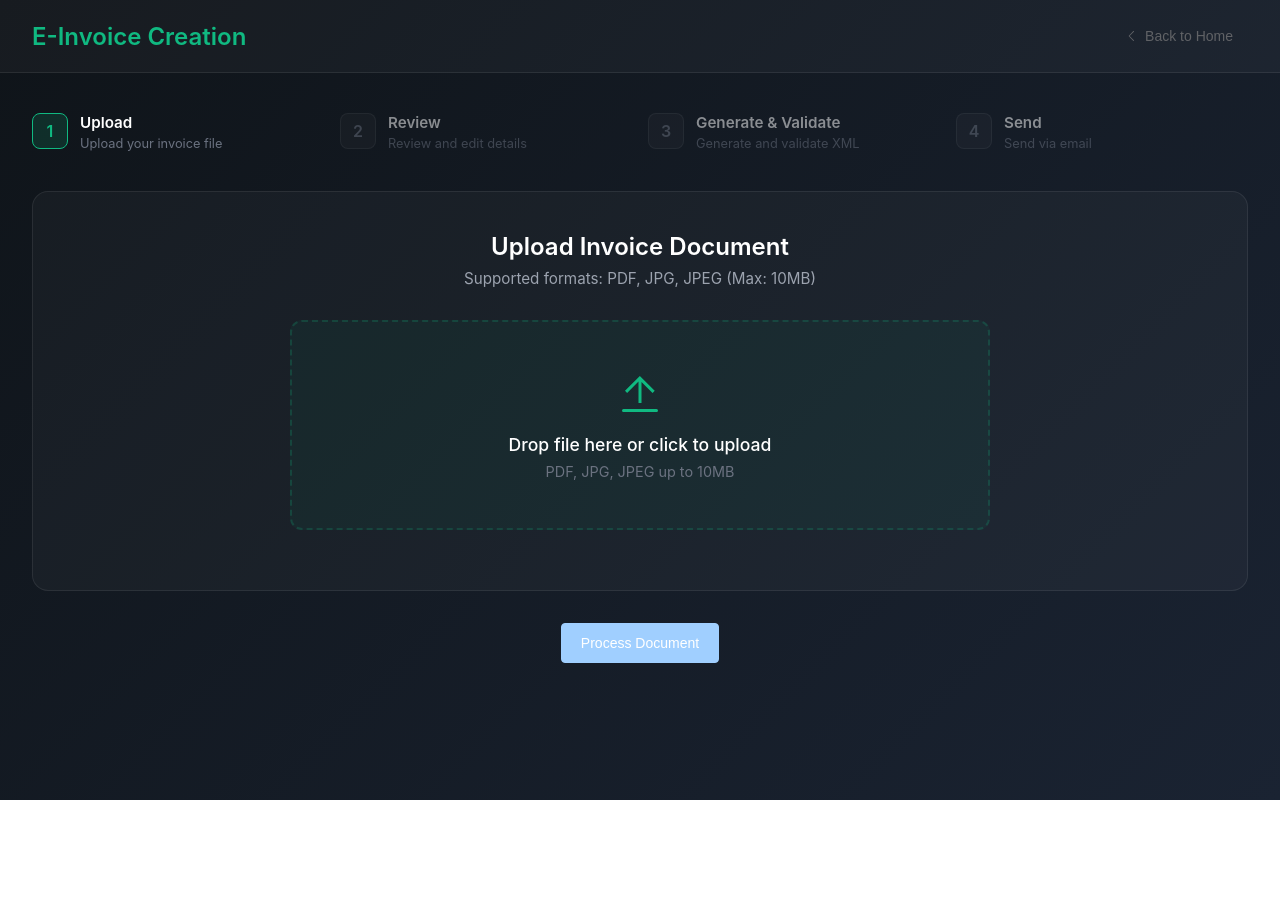
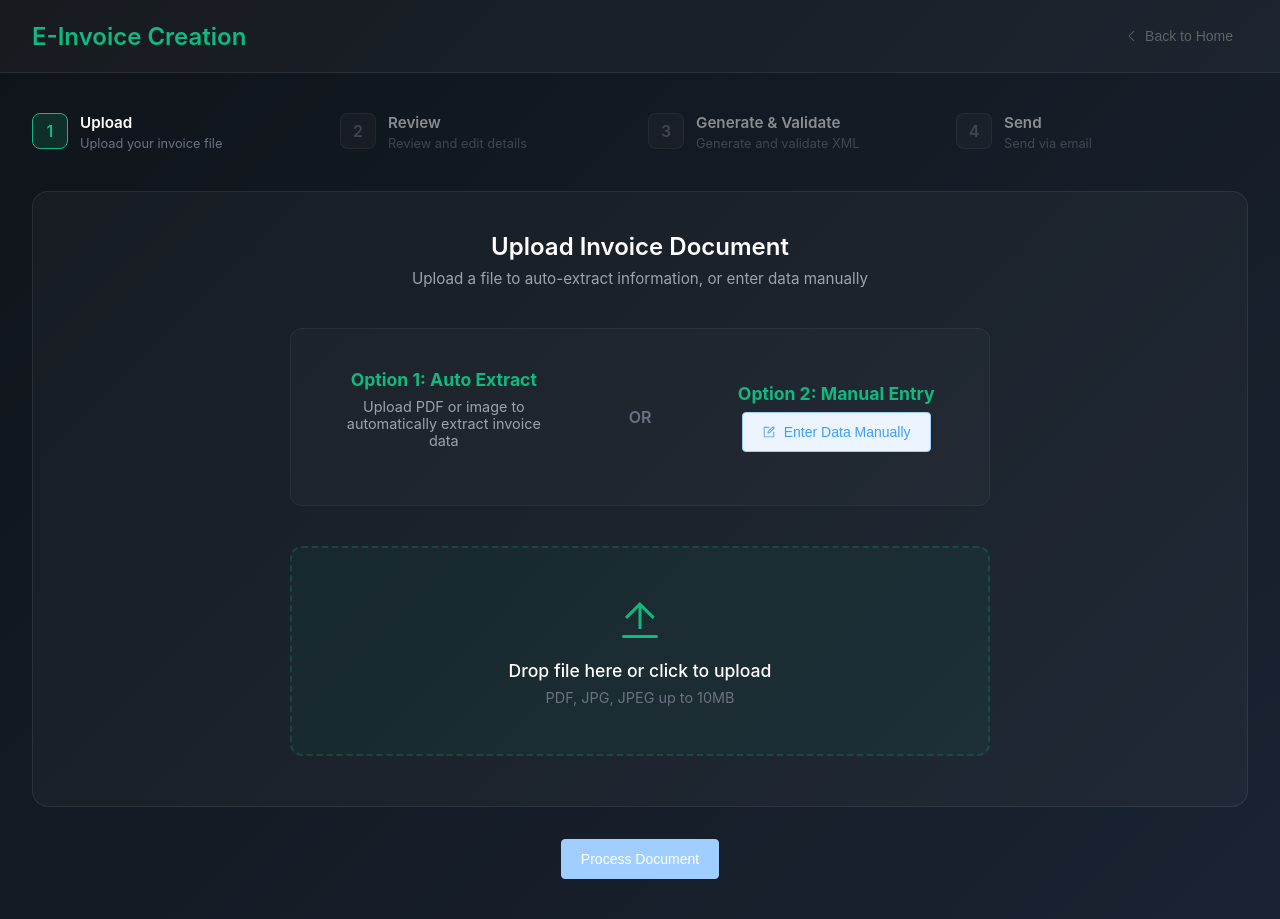
Before and after one commit to unsw-cse-comp99-3900/capstone-project-25t3-9900-f14a-cake, a Vue app in the folder vuecode/frontend/: page /create in a window 1280 px wide. Before the commit the page ends 800 px from the top, so only its background shows below. Built offline with nearby package versions, Linux system fonts and the light colour scheme.

Commit message:
add sending function frontend

```diff
--- a/vuecode/frontend/src/components/FileUploader.vue
+++ b/vuecode/frontend/src/components/FileUploader.vue
@@ -1,18 +1,38 @@
 <script setup>
-import { Upload, DocumentChecked } from '@element-plus/icons-vue'
+import { Upload, DocumentChecked, Edit } from '@element-plus/icons-vue'
 
 defineProps({
   uploadFile: Object,
   fileList: Array
 })
 
-const emit = defineEmits(['before-upload', 'change', 'remove'])
+const emit = defineEmits(['before-upload', 'change', 'remove', 'skip-to-manual'])
 </script>
 
 <template>
   <div class="upload-area">
     <h2 class="section-title">Upload Invoice Document</h2>
-    <p class="section-subtitle">Supported formats: PDF, JPG, JPEG (Max: 10MB)</p>
+    <p class="section-subtitle">Upload a file to auto-extract information, or enter data manually</p>
+
+    <div class="mode-selector">
+      <div class="mode-option">
+        <h3>Option 1: Auto Extract</h3>
+        <p>Upload PDF or image to automatically extract invoice data</p>
+      </div>
+      <div class="mode-divider">OR</div>
+      <div class="mode-option">
+        <h3>Option 2: Manual Entry</h3>
+        <el-button
+          type="primary"
+          plain
+          :icon="Edit"
+          size="large"
+          @click="emit('skip-to-manual')"
+        >
+          Enter Data Manually
+        </el-button>
+      </div>
+    </div>
 
     <el-upload
       class="uploader"
@@ -59,7 +79,43 @@ const emit = defineEmits(['before-upload', 'change', 'remove'])
   font-size: 0.95rem;
   color: #9ca3af;
   text-align: center;
-  margin-bottom: 2rem;
+  margin-bottom: 2.5rem;
+}
+
+.mode-selector {
+  display: grid;
+  grid-template-columns: 1fr auto 1fr;
+  gap: 2rem;
+  align-items: center;
+  margin-bottom: 2.5rem;
+  padding: 1rem;
+  background: rgba(255, 255, 255, 0.02);
+  border-radius: 12px;
+  border: 1px solid rgba(255, 255, 255, 0.05);
+}
+
+.mode-option {
+  text-align: center;
+  padding: 1.5rem;
+}
+
+.mode-option h3 {
+  font-size: 1.1rem;
+  color: #10b981;
+  margin-bottom: 0.5rem;
+}
+
+.mode-option p {
+  font-size: 0.9rem;
+  color: #9ca3af;
+  margin-bottom: 1rem;
+}
+
+.mode-divider {
+  font-size: 1rem;
+  font-weight: 600;
+  color: #6b7280;
+  padding: 0 1rem;
 }
 
 :deep(.uploader) { width: 100%; }
@@ -110,4 +166,19 @@ const emit = defineEmits(['before-upload', 'change', 'remove'])
 .file-details { flex: 1; }
 .file-name { font-size: 0.95rem; color: #ffffff; margin-bottom: 0.25rem; }
 .file-size { font-size: 0.85rem; color: #6b7280; }
+
+@media (max-width: 768px) {
+  .mode-selector {
+    grid-template-columns: 1fr;
+    gap: 1rem;
+  }
+
+  .mode-divider {
+    padding: 0.5rem 0;
+  }
+
+  .mode-option {
+    padding: 1rem;
+  }
+}
 </style>
```
